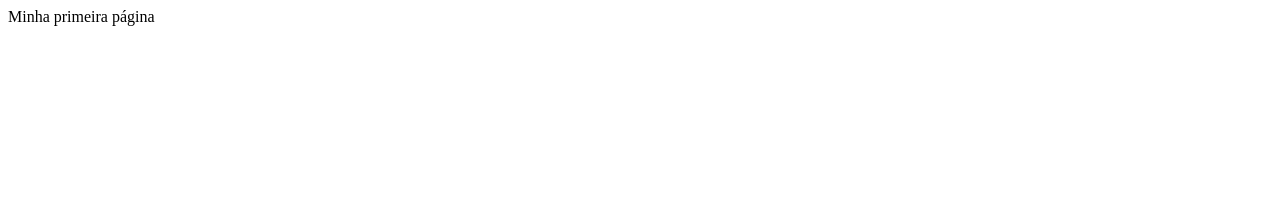
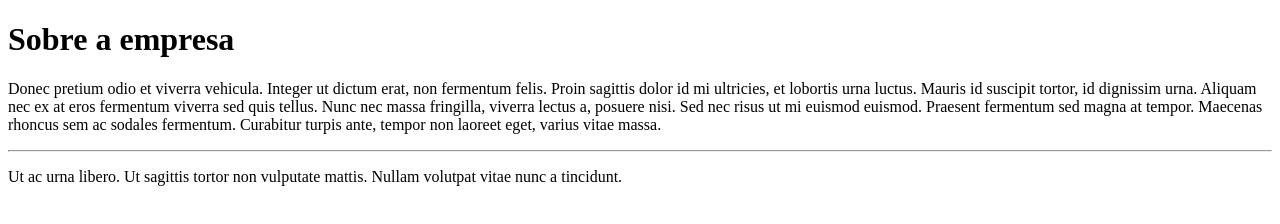
Before and after one commit to julianavalle/complete-web, a plain HTML site: page Primeiro Projeto/projeto.html in a window 1280 px wide. Drawn offline with Linux system fonts and the light colour scheme.

Commit message:
Parágrafos

```diff
--- a/Primeiro Projeto/projeto.html
+++ b/Primeiro Projeto/projeto.html
@@ -8,6 +8,27 @@
     </head>
 
     <body>
-        Minha primeira página
+        <h1>Sobre a empresa</h1>
+        <p>Donec pretium odio et viverra vehicula.
+        Integer ut dictum erat, non fermentum felis.
+         Proin sagittis dolor id mi ultricies, et
+        lobortis urna luctus. Mauris id suscipit
+        tortor, id dignissim urna. Aliquam nec ex at
+        eros fermentum viverra sed quis tellus. Nunc
+        nec massa fringilla, viverra lectus a,
+        posuere nisi. Sed nec risus ut mi euismod
+        euismod. Praesent fermentum sed magna at
+        tempor. Maecenas rhoncus sem ac sodales
+        fermentum. Curabitur turpis ante, tempor non
+        laoreet eget, varius vitae massa.
+        </p>
+
+        <hr>
+
+        <p>Ut ac urna libero. Ut sagittis tortor non
+        vulputate mattis.
+        Nullam volutpat vitae nunc a tincidunt.
+        </p>
+
     </body>
 </html>
```
